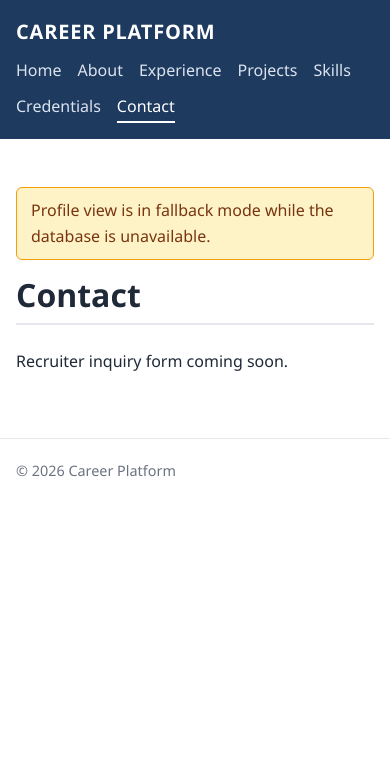
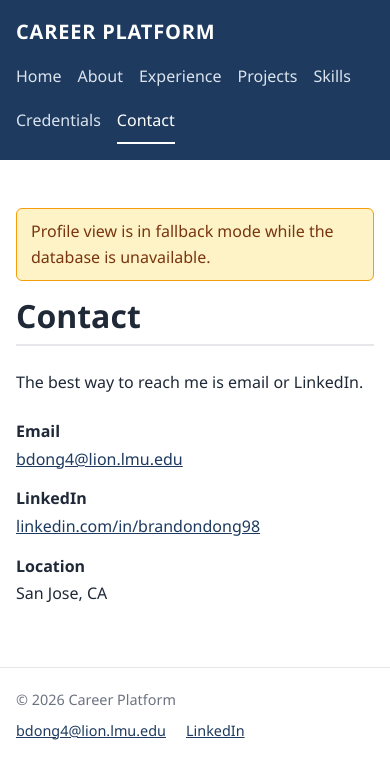
Before and after one commit to brandon-dong/career-platform, a FastAPI app: page /contact in a window 390 px wide. Shown: the top 779 px of the page. Run offline with FastAPI, Linux system fonts and the light colour scheme.

Commit message:
feat: add contact links and page titles, fix heading levels and focus
Implements two Impeccable critique findings:
- Contact path: email and LinkedIn on /contact, in the home hero, and in
  the footer (from config, so they show in fallback mode too).
- Titles and accessibility: per-page <title>, meta description, h1->h2
  heading order on experience/projects, skip link, visible focus ring,
  44px nav tap targets on phones.

Co-Authored-By: Claude Opus 5.5 <noreply@anthropic.com>

```diff
--- a/app/config.py
+++ b/app/config.py
@@ -9,3 +9,5 @@ load_dotenv(BASE_DIR / '.env')
 DATABASE_URL = os.getenv('DATABASE_URL', 'sqlite:///./career_platform.db')
 ADMIN_USERNAME = os.getenv('ADMIN_USERNAME', 'admin')
 ADMIN_PASSWORD = os.getenv('ADMIN_PASSWORD', 'career-platform')
+CONTACT_EMAIL = os.getenv('CONTACT_EMAIL', 'bdong4@lion.lmu.edu')
+LINKEDIN_URL = os.getenv('LINKEDIN_URL', 'https://www.linkedin.com/in/brandondong98/')
--- a/app/main.py
+++ b/app/main.py
@@ -3,6 +3,7 @@ from fastapi.staticfiles import StaticFiles
 from fastapi.templating import Jinja2Templates
 from starlette.requests import Request
 
+from app.config import CONTACT_EMAIL, LINKEDIN_URL
 from app.formatting import format_month
 from app.routes.admin import router as admin_router
 from app.services.fallback_service import get_fallback_profile
@@ -21,6 +22,7 @@ app.include_router(admin_router)
 
 templates = Jinja2Templates(directory='templates')
 templates.env.filters['month'] = format_month
+templates.env.globals['contact'] = {'email': CONTACT_EMAIL, 'linkedin': LINKEDIN_URL}
 
 
 def render_page(request: Request, template: str, **loaders):
--- a/static/css/styles.css
+++ b/static/css/styles.css
@@ -48,6 +48,12 @@ a { color: var(--accent); }
 .site-header nav a:hover { color: #fff; }
 .site-header nav a[aria-current="page"] { color: #fff; border-bottom-color: #fff; }
 
+@media (max-width: 640px) {
+  /* 44px touch targets on phones */
+  .site-header nav { gap: 0 16px; }
+  .site-header nav a { display: inline-flex; align-items: center; min-height: 44px; padding: 0; }
+}
+
 main.container { padding-top: 32px; padding-bottom: 48px; }
 
 h1 {
@@ -59,13 +65,33 @@ h1 {
 }
 h2 { font-size: 1.35rem; color: var(--accent); margin: 32px 0 12px; }
 h3 { font-size: 1.1rem; margin: 0; }
-h4 {
+
+/* Card titles are h2 (they follow the page h1); project section labels are h3. */
+.card h2 { font-size: 1.1rem; color: var(--text); margin: 0; }
+.card h2 ~ h3 {
   font-size: 0.8rem;
   text-transform: uppercase;
   letter-spacing: 0.06em;
   color: var(--muted);
   margin: 16px 0 4px;
 }
+
+.skip-link {
+  position: absolute;
+  left: 16px;
+  top: -48px;
+  z-index: 10;
+  background: #fff;
+  color: var(--accent);
+  padding: 8px 14px;
+  border-radius: 6px;
+  font-weight: 600;
+}
+.skip-link:focus { top: 12px; }
+
+:focus-visible { outline: 2px solid var(--accent); outline-offset: 3px; border-radius: 2px; }
+.site-header :focus-visible { outline-color: #fff; }
+main:focus { outline: none; }
 
 .hero h1 { border-bottom: none; margin-bottom: 8px; padding-bottom: 0; }
 .headline { font-size: 1.2rem; margin: 0 0 4px; }
@@ -128,3 +154,18 @@ h4 {
   font-size: 0.9rem;
   padding: 20px 0;
 }
+.footer-inner { display: flex; flex-wrap: wrap; justify-content: space-between; gap: 8px 24px; }
+.footer-links { display: flex; flex-wrap: wrap; gap: 4px 20px; }
+
+.contact-list {
+  display: grid;
+  grid-template-columns: max-content 1fr;
+  gap: 12px 24px;
+  margin: 24px 0 0;
+}
+.contact-list dt { font-weight: 600; }
+.contact-list dd { margin: 0; overflow-wrap: anywhere; }
+@media (max-width: 480px) {
+  .contact-list { grid-template-columns: 1fr; gap: 2px; }
+  .contact-list dd { margin-bottom: 12px; }
+}
--- a/templates/base.html
+++ b/templates/base.html
@@ -1,13 +1,16 @@
 <!doctype html>
 <html lang="en">
   <head>
+    {% set nav_links = [('/', 'Home'), ('/about', 'About'), ('/experience', 'Experience'), ('/projects', 'Projects'), ('/skills', 'Skills'), ('/credentials', 'Credentials'), ('/contact', 'Contact')] %}
+    {% set page_label = (nav_links|selectattr('0', 'equalto', request.url.path)|map(attribute='1')|first) if request.url.path != '/' else '' %}
     <meta charset="utf-8">
     <meta name="viewport" content="width=device-width, initial-scale=1">
-    <title>Career Platform</title>
+    <title>{% if page_label %}{{ page_label }} · {% endif %}{{ profile.full_name }}</title>
+    <meta name="description" content="{{ profile.headline }}">
     <link rel="stylesheet" href="{{ url_for('static', path='css/styles.css') }}">
   </head>
   <body>
-    {% set nav_links = [('/', 'Home'), ('/about', 'About'), ('/experience', 'Experience'), ('/projects', 'Projects'), ('/skills', 'Skills'), ('/credentials', 'Credentials'), ('/contact', 'Contact')] %}
+    <a class="skip-link" href="#main">Skip to content</a>
     <header class="site-header">
       <div class="container header-inner">
         <a class="site-name" href="/">{{ profile.full_name }}</a>
@@ -18,14 +21,20 @@
         </nav>
       </div>
     </header>
-    <main class="container">
+    <main id="main" class="container" tabindex="-1">
       {% if degraded %}
       <p class="status-banner">Profile view is in fallback mode while the database is unavailable.</p>
       {% endif %}
       {% block content %}{% endblock %}
     </main>
     <footer class="site-footer">
-      <div class="container">&copy; 2026 {{ profile.full_name }}</div>
+      <div class="container footer-inner">
+        <span>&copy; 2026 {{ profile.full_name }}</span>
+        <span class="footer-links">
+          <a href="mailto:{{ contact.email }}">{{ contact.email }}</a>
+          <a href="{{ contact.linkedin }}">LinkedIn</a>
+        </span>
+      </div>
     </footer>
   </body>
 </html>
--- a/templates/contact.html
+++ b/templates/contact.html
@@ -1,5 +1,15 @@
 {% extends 'base.html' %}
 {% block content %}
 <h1>Contact</h1>
-<p>Recruiter inquiry form coming soon.</p>
+<p>The best way to reach me is email or LinkedIn.</p>
+<dl class="contact-list">
+  <dt>Email</dt>
+  <dd><a href="mailto:{{ contact.email }}">{{ contact.email }}</a></dd>
+  <dt>LinkedIn</dt>
+  <dd><a href="{{ contact.linkedin }}">{{ contact.linkedin|replace('https://www.', '')|trim('/') }}</a></dd>
+  {% if profile.location %}
+  <dt>Location</dt>
+  <dd>{{ profile.location }}{% if profile.availability_status %} · {{ profile.availability_status }}{% endif %}</dd>
+  {% endif %}
+</dl>
 {% endblock %}
--- a/templates/experience.html
+++ b/templates/experience.html
@@ -4,7 +4,7 @@
 {% for e in experiences %}
 <article class="card">
   <div class="card-head">
-    <h3>{{ e.title }}</h3>
+    <h2>{{ e.title }}</h2>
     {% if e.start_date %}<p class="dates">{{ e.start_date|month }} – {% if e.end_date %}{{ e.end_date|month }}{% else %}Present{% endif %}</p>{% endif %}
   </div>
   <p class="meta">{{ e.company_name }}{% if e.location %} · {{ e.location }}{% endif %}</p>
--- a/templates/home.html
+++ b/templates/home.html
@@ -6,8 +6,9 @@
   <p class="meta">{{ profile.location }}{% if profile.availability_status %} · {{ profile.availability_status }}{% endif %}</p>
   <p>{{ profile.summary }}</p>
   <p class="actions">
-    <a class="button" href="/experience">View experience</a>
-    <a class="button button-secondary" href="/projects">View projects</a>
+    <a class="button" href="mailto:{{ contact.email }}">Email me</a>
+    <a class="button button-secondary" href="/experience">View experience</a>
+    <a class="button button-secondary" href="{{ contact.linkedin }}">LinkedIn</a>
   </p>
 </section>
 {% if experiences %}
```
Also changed, not shown: templates/projects.html (+4 -4 lines), tests/test_contact_and_a11y.py (added, +61 -0 lines), tests/test_pages.py (+2 -2 lines).
